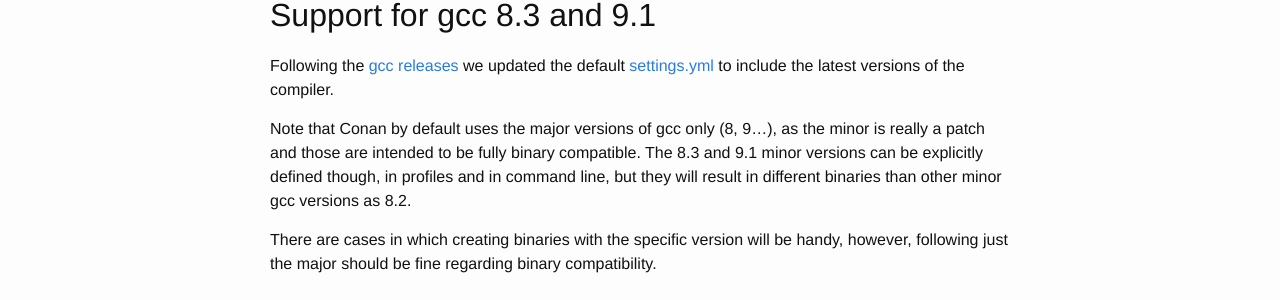
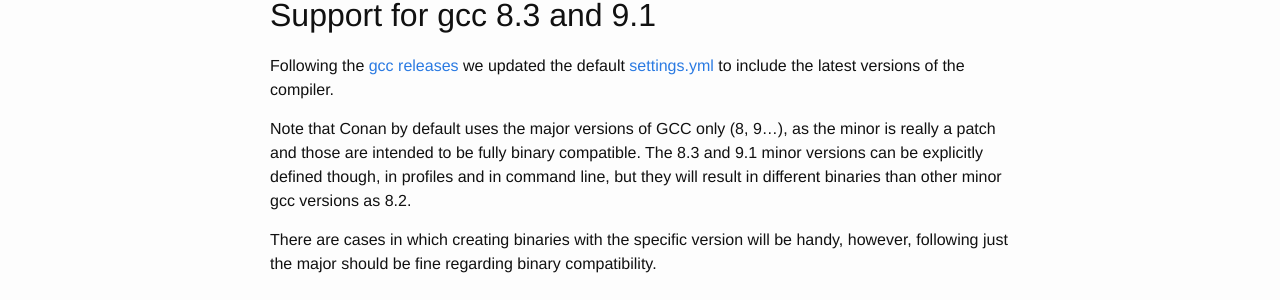
Before and after one commit to conan-io/conan-io.github.io, a Jekyll site: the page built from _posts/2019-06-10-New-conan-release-1-16.markdown, in a window 1280 px wide and 900 px high. Shown: the part 361-661 px from the top of the window. Built offline with Jekyll 4.4.1, drawn with Linux system fonts in a browser that asks for light colours; comment, search, counter and statistics services are not loaded.

```diff
--- a/_posts/2019-06-10-New-conan-release-1-16.markdown
+++ b/_posts/2019-06-10-New-conan-release-1-16.markdown
@@ -12,7 +12,7 @@ enhancements!
 Following the [gcc releases](http://gcc.gnu.org/releases.html) we updated the default
 [settings.yml](https://docs.conan.io/en/latest/reference/config_files/settings.yml.html) to include the latest versions of the compiler.
 
-Note that Conan by default uses the major versions of gcc only (8, 9...), as the minor is really a patch and those are intended to be fully
+Note that Conan by default uses the major versions of GCC only (8, 9...), as the minor is really a patch and those are intended to be fully
 binary compatible. The 8.3 and 9.1 minor versions can be explicitly defined though, in profiles and in command line, but they will result in
 different binaries than other minor gcc versions as 8.2.
 
```
